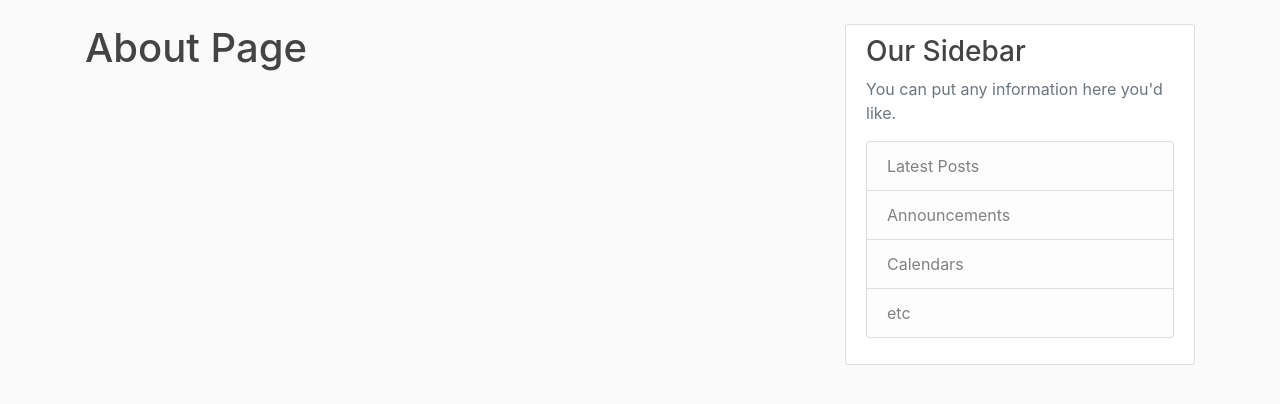
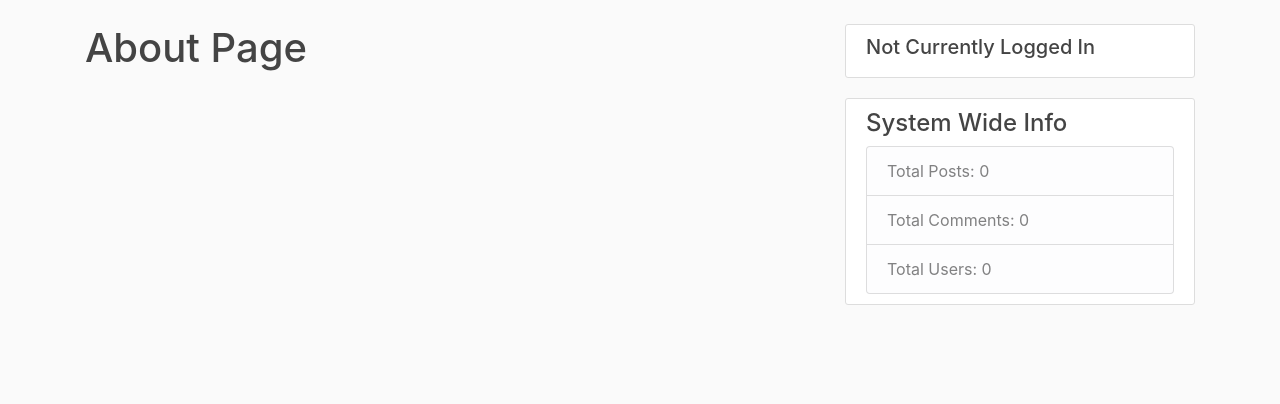
Before and after one commit to Robert-Such/flask_forum, a Flask app: page /about in a window 1280 px wide. Shown: the part 56-460 px from the top of the page. Run offline with Flask 2, Linux system fonts and the light colour scheme; data that the repository does not hold is empty; some libraries are stand-ins or nearby versions.

Commit message:
Comment functionality completed.  added system wide and user wide stats to base template.

```diff
--- a/flaskblog/templates/layout.html
+++ b/flaskblog/templates/layout.html
@@ -59,18 +59,37 @@
           {% block content %}{% endblock %}
         </div>
         <div class="col-md-4">
+            {% if current_user.is_authenticated %}
           <div class="content-section">
-            <h3>Our Sidebar</h3>
-            <p class='text-muted'>You can put any information here you'd like.
+            <h4>User Account Info</h4>
               <ul class="list-group">
-                <li class="list-group-item list-group-item-light">Latest Posts</li>
-                <li class="list-group-item list-group-item-light">Announcements</li>
-                <li class="list-group-item list-group-item-light">Calendars</li>
-                <li class="list-group-item list-group-item-light">etc</li>
+                <li class="list-group-item list-group-item-light">Username: {{ username }}</li>
+                  <li class="list-group-item list-group-item-light">Email: {{ useremail }}</li>
+                <li class="list-group-item list-group-item-light">Total Posts: {{ usrpostcount }}</li>
+                <li class="list-group-item list-group-item-light">Total Comments: {{ usrcommentcount }}</li>
               </ul>
-            </p>
           </div>
-        </div>
+             <div class="content-section">
+            <h4>System Wide Info</h4>
+              <ul class="list-group">
+                <li class="list-group-item list-group-item-light">Total Posts: {{ syspostcount }}</li>
+                <li class="list-group-item list-group-item-light">Total Comments: {{ syscommentcount }}</li>
+                <li class="list-group-item list-group-item-light">Total Users: {{ sysusercount }}</li>
+              </ul>
+            </div>
+            {% else %}
+             <div class="content-section">
+            <h5>Not Currently Logged In</h5>
+            </div>
+             <div class="content-section">
+            <h4>System Wide Info</h4>
+              <ul class="list-group">
+                <li class="list-group-item list-group-item-light">Total Posts: {{ syspostcount }}</li>
+                <li class="list-group-item list-group-item-light">Total Comments: {{ syscommentcount }}</li>
+                <li class="list-group-item list-group-item-light">Total Users: {{ sysusercount }}</li>
+              </ul>
+            </div>
+            {% endif %}
       </div>
     </main>
 
--- a/run.py
+++ b/run.py
@@ -1,6 +1,28 @@
 from flaskblog import create_app
+from flaskblog.models import Post, Comment, User
+from flask_login import current_user
 
 app = create_app()
 
+
+@app.context_processor
+def static_info():
+    syspostcount = Post.query.count()
+    syscommentcount = Comment.query.count()
+    sysusercount = User.query.count()
+
+    if current_user.is_authenticated:
+        username = current_user.username
+        useremail = current_user.email
+        usrpostcount = Post.query.filter_by(user_id=current_user.id).count()
+        usrcommentcount = Comment.query.filter_by(user_id=current_user.id).count()
+
+        return dict(syspostcount=syspostcount, syscommentcount=syscommentcount, sysusercount=sysusercount,
+                usrpostcount=usrpostcount, usrcommentcount=usrcommentcount, username=username,
+                useremail=useremail)
+    else:
+        return dict(syspostcount=syspostcount, syscommentcount=syscommentcount, sysusercount=sysusercount)
+
+
 if __name__ == '__main__':
     app.run(debug=True)
```
Also changed, not shown: flaskblog/templates/post.html (+7 -3 lines), flaskblog/site.db (deleted).
